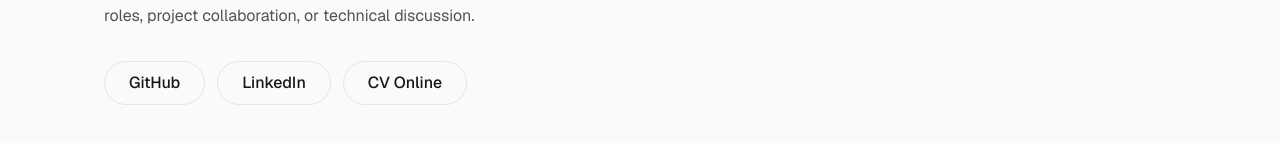
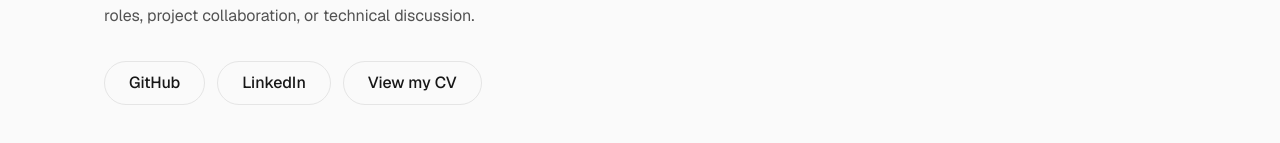
Before and after one commit to fuwhis/my-landing-page, a Next.js app: page / in a window 1280 px wide. Shown: the part 5265-5408 px from the top of the page. Built offline with nearby package versions, Linux system fonts and the light colour scheme; no server answers.

Commit message:
chore: update button text

```diff
--- a/src/data/profile.ts
+++ b/src/data/profile.ts
@@ -21,7 +21,7 @@ export const profile: Profile = {
   socialLinks: [
     { label: 'GitHub', href: 'https://github.com/fuwhis' },
     { label: 'LinkedIn', href: 'https://www.linkedin.com/in/quynp01' },
-    { label: 'CV Online', href: '/resume/nguyen-phu-quy-cv.pdf' },
+    { label: 'View my CV', href: '/resume/nguyen-phu-quy-cv.pdf' },
   ],
   metrics: [
     { label: 'Years Experience', value: '4+', description: 'B2B and B2C products' },
```
